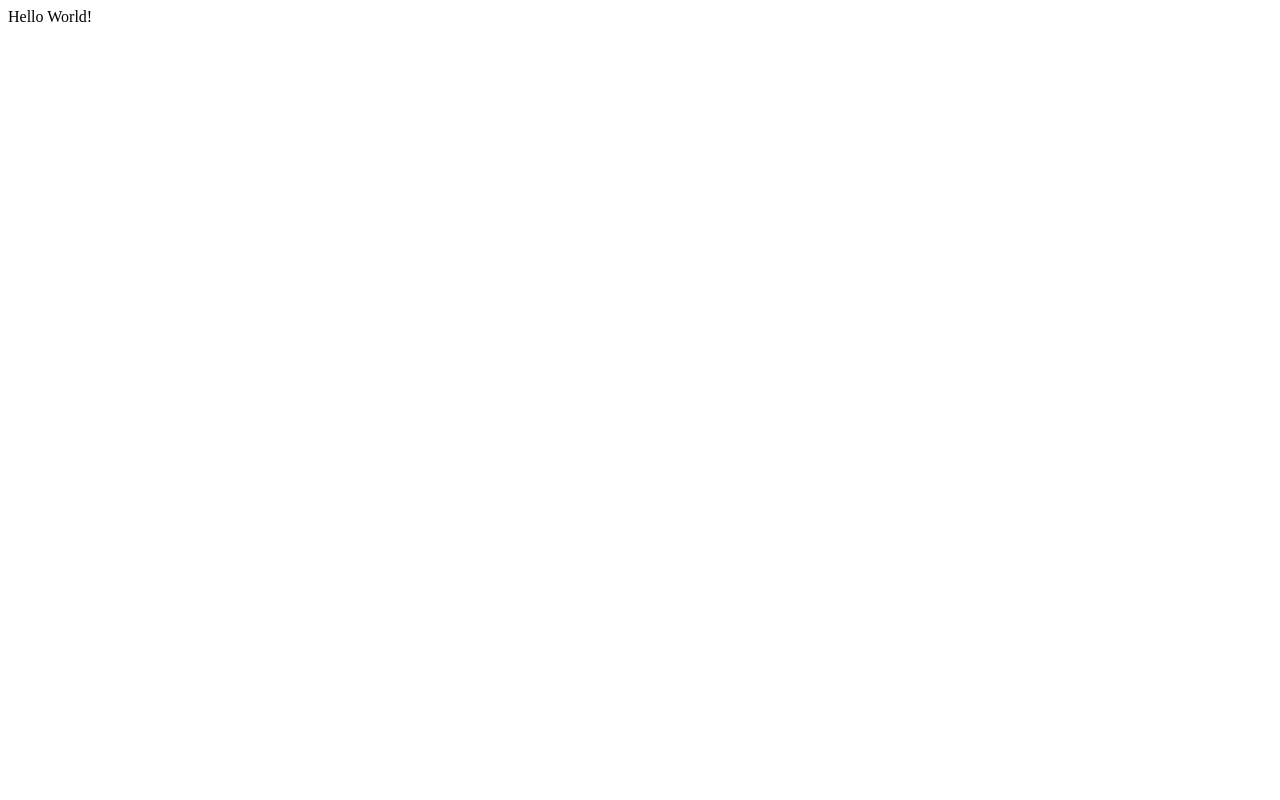
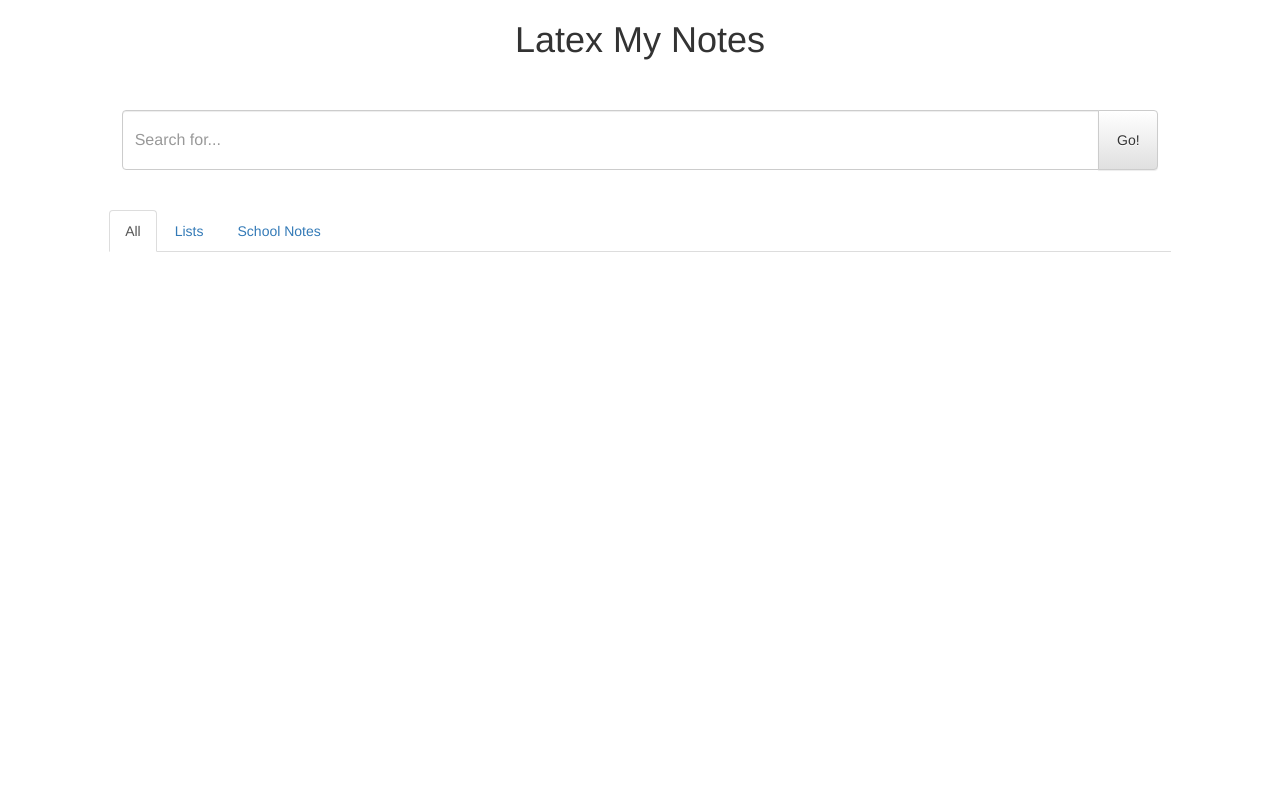
Before and after one commit to rosexu/latex-my-notes, a Flask app: page / in a window 1280 px wide. Before the commit the page is almost empty. Run offline with Flask 2, Linux system fonts and the light colour scheme; some libraries are stand-ins or nearby versions.

Commit message:
finish front-end skeleton

```diff
--- /dev/null
+++ b/training_text.txt
@@ -0,0 +1 @@
+Today I learned about biology in class. I will go to the zoo on Friday, the Ex on Saturday. My e-mail address is rose@rose-xu.com. But you can also call me today or tomorrow. A Santa Claus came by the other day and told me the weather is beautiful in San Francisco, New York, London, New Zealand, UWaterloo, Virginia, Duke, Kingdom, and Michigan among other places. There should be more samples of the more frequent characters - at least 20. I have 9 brothers and 7 sisters(all female). I am #98 on MacDonald's list of customers. The (quick) brown {fox} jumps! over the $3,456.78 <lazy> #90 dog & duck/goose, as 12.5% of E-mail from aspammer@website.com is spam?
--- a/web/flask_server/app.py
+++ b/web/flask_server/app.py
@@ -1,16 +1,17 @@
 import logging
 import os
 from logging import Formatter, FileHandler
-from flask import Flask, request, jsonify
+from flask import Flask, request, jsonify, render_template
 from ocr import process_image
 
 
 app = Flask(__name__)
 _VERSION = 1
 
+
 @app.route("/")
 def hello():
-    return "Hello World!"
+    return render_template("layout.html")
 
 
 @app.route('/v{}/ocr'.format(_VERSION), methods=["POST"])
@@ -28,16 +29,25 @@ def ocr():
         )
 
 
-@app.errorhandler(500)
-def internal_error(error):
-    print str(error)
-    return 'ok'
-
-
-@app.errorhandler(404)
-def not_found_error(error):
-    print str(error)
-    return 'ok'
+# @app.errorhandler(500)
+# def internal_error(error):
+#     print str(error)
+#     return 'ok'
+#
+#
+# @app.errorhandler(404)
+# def not_found_error(error):
+#     print str(error)
+#     return 'ok'@app.errorhandler(500)
+# def internal_error(error):
+#     print str(error)
+#     return 'ok'
+#
+#
+# @app.errorhandler(404)
+# def not_found_error(error):
+#     print str(error)
+#     return 'ok'
 
 if not app.debug:
     file_handler = FileHandler('error.log')
--- a/web/flask_server/static/css/main.css
+++ b/web/flask_server/static/css/main.css
@@ -26,6 +26,7 @@ a {
   background: #555;
   color: #FFF;
 }
+
 /* Main elements end */
 
 
--- /dev/null
+++ b/web/flask_server/static/css/mandatory.css
@@ -0,0 +1,25 @@
+.title {
+    text-align: center;
+}
+
+.tabs {
+    margin-top: 100px;
+}
+
+.form-control.search-bar {
+    height: 60px;
+    line-height: 2;
+    font-size: 16px;
+}
+
+.search-button {
+    height: 60px;
+    width: 60px;
+}
+.input-group-btn {
+    padding: 0 !important;
+}
+
+.search {
+    margin-top: 50px;
+}
--- /dev/null
+++ b/web/flask_server/templates/layout.html
@@ -0,0 +1,40 @@
+<!doctype html>
+
+<title>Latex My Notes</title>
+<!-- Latest compiled and minified CSS -->
+<link rel="stylesheet" href="{{ url_for('static',filename='css/main.css') }}">
+<link rel="stylesheet" href="{{ url_for('static', filename='css/mandatory.css') }}">
+<link rel="stylesheet" href="https://maxcdn.bootstrapcdn.com/bootstrap/3.3.5/css/bootstrap.min.css">
+
+<!-- Optional theme -->
+<link rel="stylesheet" href="https://maxcdn.bootstrapcdn.com/bootstrap/3.3.5/css/bootstrap-theme.min.css">
+<script src="../static/js/libs/jquery-1.10.2.min.js"></script>
+<!-- Latest compiled and minified JavaScript -->
+<script src="https://maxcdn.bootstrapcdn.com/bootstrap/3.3.5/js/bootstrap.min.js"></script>
+<div class=page>
+    <div class="title">
+        <h1>Latex My Notes</h1>
+    </div>
+    <div class="row search"></div>
+      <div class="col-lg-10 col-lg-offset-1">
+        <div class="input-group">
+          <input type="text" class="form-control search-bar" placeholder="Search for...">
+          <span class="input-group-btn">
+            <button class="btn btn-default search-button" type="button">Go!</button>
+          </span>
+        </div><!-- /input-group -->
+      </div><!-- /.col-lg-6 -->
+    </div><!-- /.row -->
+    <div class="row tabs">
+        <div class="col-lg-10 col-lg-offset-1">
+            <ul class="nav nav-tabs">
+                <li role="presentation" class="active"><a href="#">All</a></li>
+                <li role="presentation"><a href="#">Lists</a></li>
+                <li role="presentation"><a href="#">School Notes</a></li>
+            </ul>
+        </div>
+    </div>
+    <div class="row">
+        <div class="results col-lg-10 col-lg-offset-1"></div>
+    </div>
+</div>
```
Also changed, not shown: eng.rose.exp0.txt (added), eng.rose.exp1.txt (added), fonts/rose.ttf (added), train.jpg (added), 7 other files.
